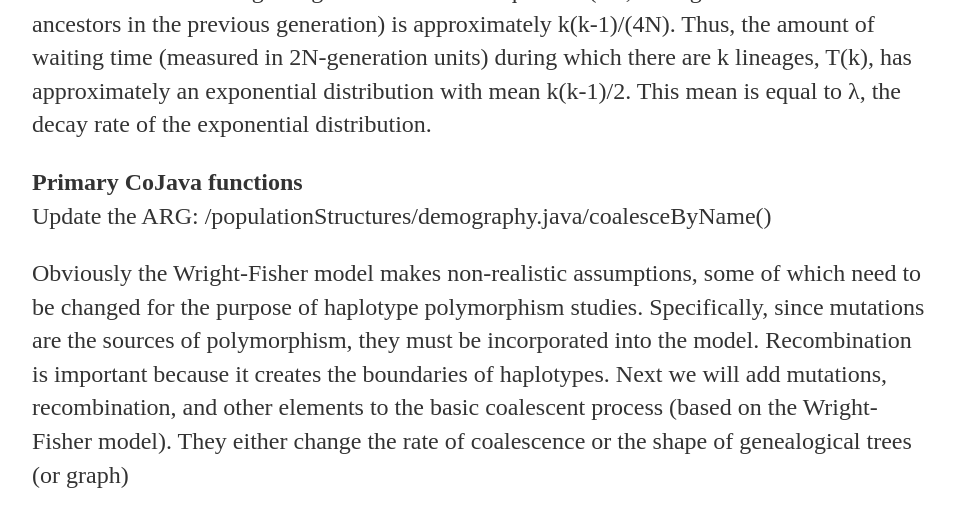
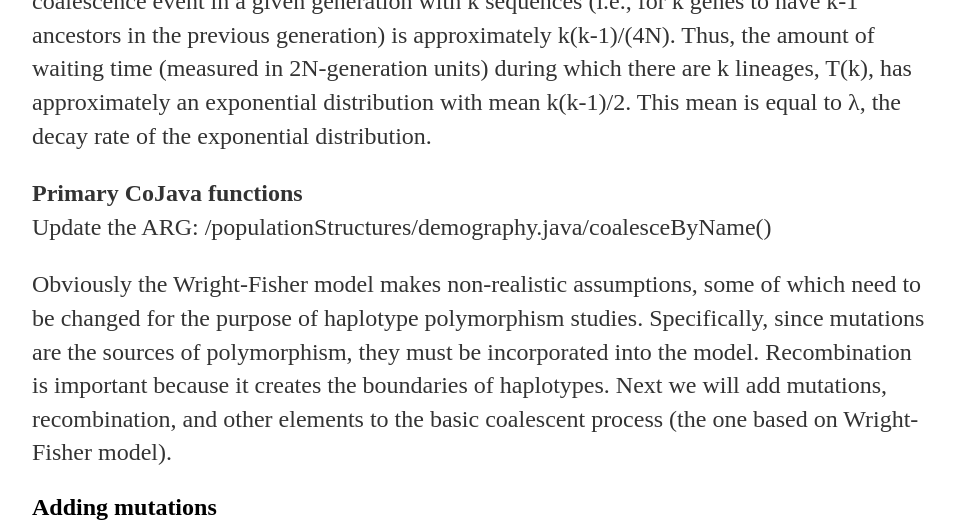
Before and after one commit to lybird300/lybird300.github.io, a Jekyll site: the page built from _posts/2015-04-02-coalescent.md, in a window 1280 px wide and 900 px high, scrolled down 2760 px, cut to the strip 0-521 px from the top of the window. Shown: the whole strip, without its empty margins (160-1115 px from the left). Built offline with Jekyll 4.4.1, drawn with Linux system fonts in a browser that asks for light colours; some of the changed text lies outside the part shown.

Commit message:
Update 2015-04-02-coalescent.md

```diff
--- a/_posts/2015-04-02-coalescent.md
+++ b/_posts/2015-04-02-coalescent.md
@@ -53,7 +51,7 @@
 <br/>
 Update the ARG: /populationStructures/demography.java/coalesceByName()
 
-Obviously the Wright-Fisher model makes non-realistic assumptions, some of which need to be changed for the purpose of haplotype polymorphism studies. Specifically, since mutations are the sources of polymorphism, they must be incorporated into the model. Recombination is important because it creates the boundaries of haplotypes. Next we will add mutations, recombination, and other elements to the basic coalescent process (based on the Wright-Fisher model). They either change the rate of coalescence or the shape of genealogical trees (or graph)
+Obviously the Wright-Fisher model makes non-realistic assumptions, some of which need to be changed for the purpose of haplotype polymorphism studies. Specifically, since mutations are the sources of polymorphism, they must be incorporated into the model. Recombination is important because it creates the boundaries of haplotypes. Next we will add mutations, recombination, and other elements to the basic coalescent process (the one based on Wright-Fisher model).
 
 <h2>Adding mutations</h2>
 <img alt="mutation" src="https://cloud.githubusercontent.com/assets/5496192/7108656/3cdaa94e-e15b-11e4-81de-4807091b966b.PNG" />
```
Also changed, not shown: other parts of _posts/2015-04-02-coalescent.md (+1 -3 lines).
